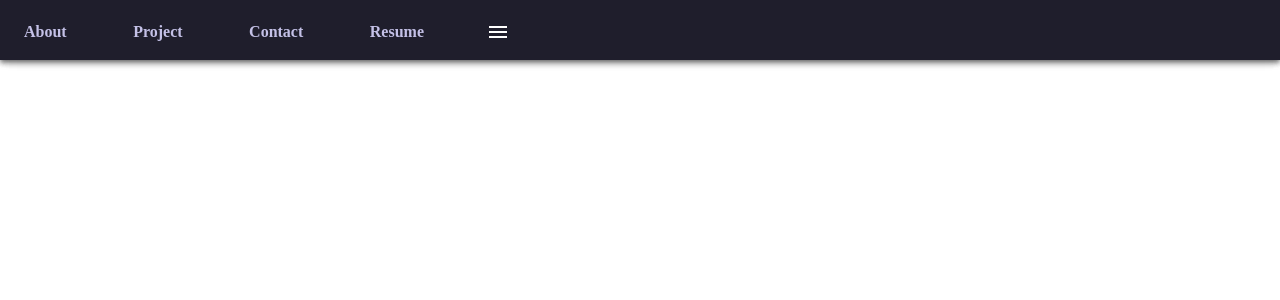
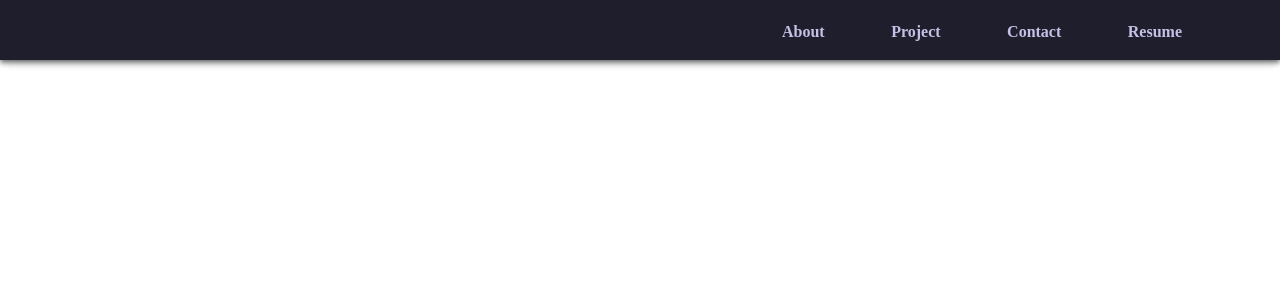
Before and after one commit to ndegealbert/Portfoliov3, a Next.js app: page /navbar/nav in a window 1280 px wide. Shown: the top 300 px of the page. Built offline with nearby package versions, Linux system fonts and the light colour scheme.

Commit message:
remove nav

```diff
--- a/pages/navbar/nav.js
+++ b/pages/navbar/nav.js
@@ -35,7 +35,9 @@ const classes = useStyles();
        <div>
         <AppBar className={classes.app} position="fixed">
         <Toolbar>
+          <Typography variant="h6" className={classes.title}>
 
+          </Typography>
 
 
             <div className={styles.links}>
@@ -51,7 +53,7 @@ const classes = useStyles();
 
 
           <IconButton  className={classes.menuButton} color="inherit" aria-label="menu">
-           <MenuIcon />
+
          </IconButton>
 
         </Toolbar>
```
